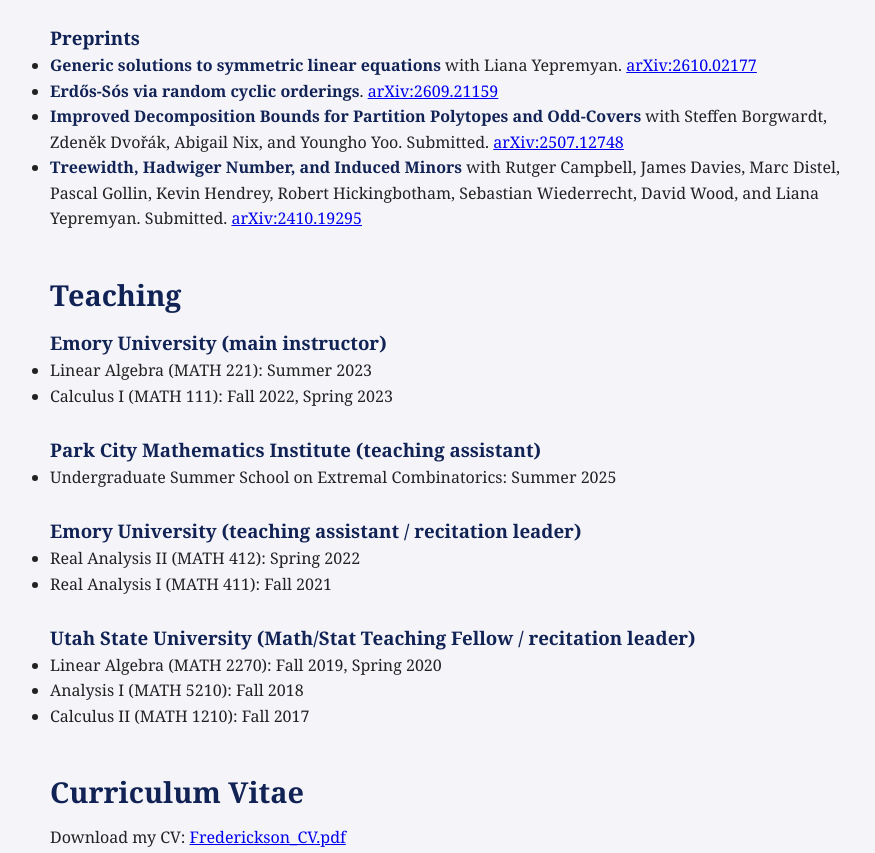
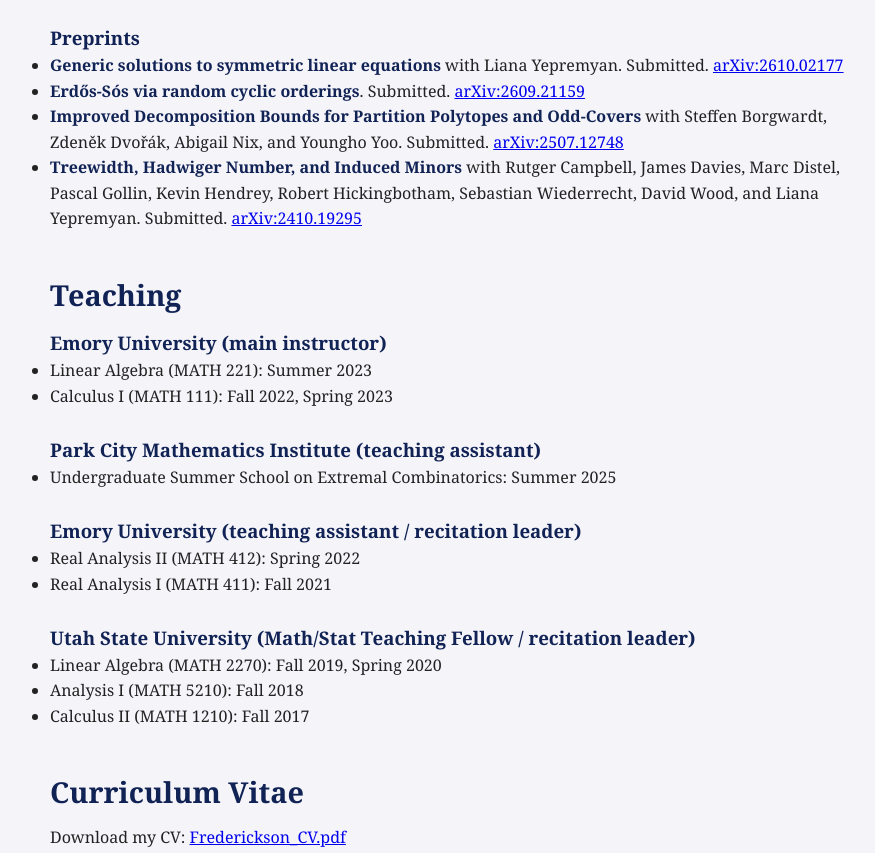
Before and after one commit to brycefred/brycefred.github.io, a plain HTML site: page index.html in a window 1280 px wide. Shown: the part 3178-4031 px from the top of the page, without its empty margins (190-1065 px from the left). Drawn offline with nearby package versions, Linux system fonts and the light colour scheme.

Commit message:
updated cv

```diff
--- a/index.html
+++ b/index.html
@@ -75,8 +75,8 @@
             <br>
             <h3>Preprints</h3>
             <ul>
-                <li><strong>Generic solutions to symmetric linear equations</strong> with Liana Yepremyan. <a href="https://arxiv.org/abs/2610.02177" target="_blank">arXiv:2610.02177</a></li>
-                <li><strong>Erdős-Sós via random cyclic orderings</strong>. <a href="https://arxiv.org/abs/2609.21159" target="_blank">arXiv:2609.21159</a></li>
+                <li><strong>Generic solutions to symmetric linear equations</strong> with Liana Yepremyan. Submitted. <a href="https://arxiv.org/abs/2610.02177" target="_blank">arXiv:2610.02177</a></li>
+                <li><strong>Erdős-Sós via random cyclic orderings</strong>. Submitted. <a href="https://arxiv.org/abs/2609.21159" target="_blank">arXiv:2609.21159</a></li>
                 <li><strong>Improved Decomposition Bounds for Partition Polytopes and Odd-Covers</strong> with Steffen Borgwardt, Zdeněk Dvořák, Abigail Nix, and Youngho Yoo. Submitted. <a href="https://arxiv.org/abs/2507.12748" target="_blank">arXiv:2507.12748</a></li>
                 <li><strong>Treewidth, Hadwiger Number, and Induced Minors</strong> with Rutger Campbell, James Davies, Marc Distel, Pascal Gollin, Kevin Hendrey, Robert Hickingbotham, Sebastian Wiederrecht, David Wood, and Liana Yepremyan. Submitted. <a href="https://arxiv.org/abs/2410.19295" target="_blank">arXiv:2410.19295</a></li>
             </ul>
```
Also changed, not shown: 1 other file.
